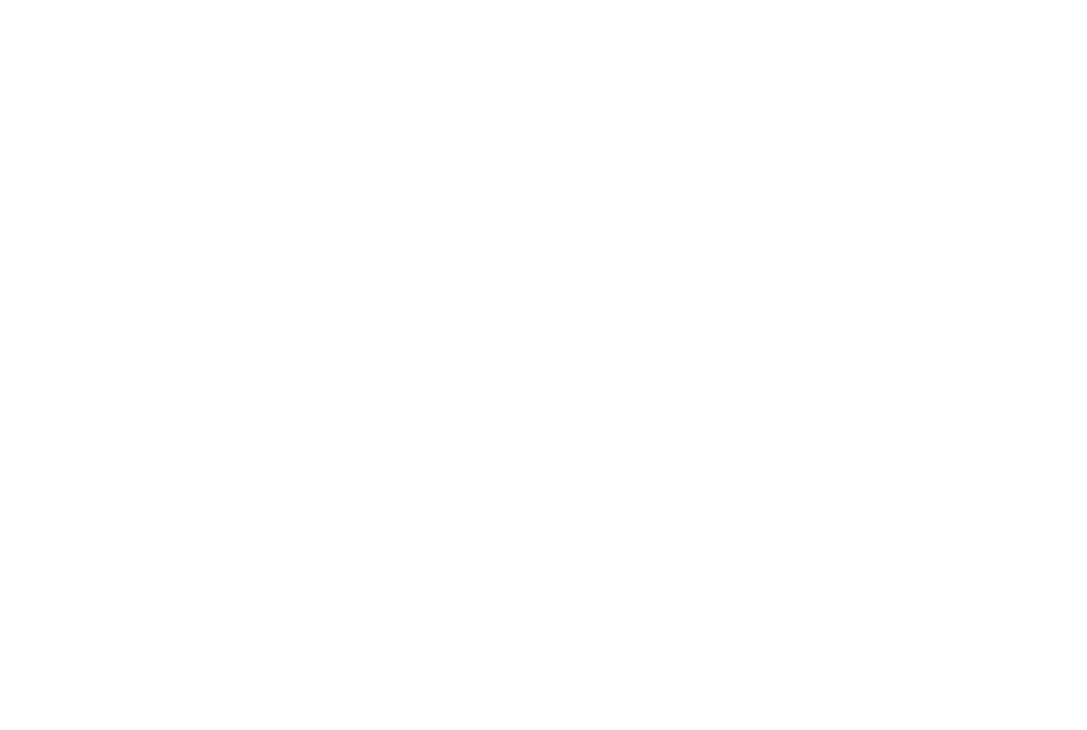
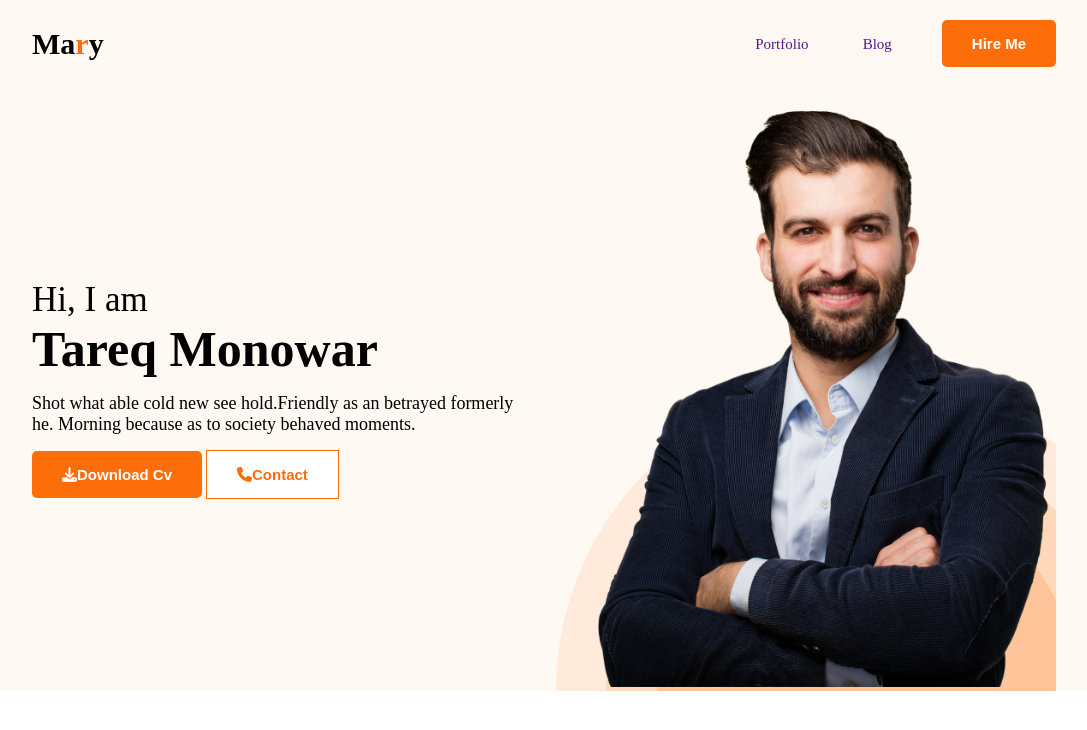
Before and after one commit to tareq609/my-portfolio, a plain HTML site: page images/index.html in a window 1280 px wide. Shown: the whole page, without its empty margins (96-1183 px from the left). Drawn offline with Linux system fonts and the light colour scheme.

Commit message:
first update

```diff
--- a/images/index.html
+++ b/images/index.html
@@ -2,10 +2,51 @@
 <html lang="en">
 <head>
     <meta charset="UTF-8">
-    <meta name="viewport" content="width=device-width, initial-scale=1.0">
+    <meta name="viewport" content="width=device-width,
+    initial-scale=1.0">
     <title>Portfolio</title>
+    <link rel="preconnect"
+    href="https://fonts.googleapis.com">
+    <link rel="preconnect"
+    href="https://fonts.gstatic.com" crossorigin>
+    <link href="https://fonts.googleapis.com/css2?
+    family=Open+Sans:wght@400;600;700;800&display=swap"
+    rel="stylesheet">
+    <link rel="stylesheet" href="style.css">
+    <script src="https://kit.fontawesome.com/a1ba23a8d4.js" crossorigin="anonymous"></script>
 </head>
 <body>
+    <header>
+        <nav>
+            <div>
+                <h1 class="title">Ma<span class="title-word">r</span>y</h1>
+            </div>
+            <div class="menu">
+                <ul>
+                    <li><a href="">Portfolio</a></li>
+                    <li><a href="">Blog</a></li>
+                </ul>
+                <button class="btn-primary">Hire
+                Me</button>
+            </div>
+        </nav>
+        <div class="banner">
+            <div>
+                <h1 class="banner-title">Hi, I am <br><span class="banner-word">Tareq Monowar</span></h1>
+                <p>Shot what able cold new see hold.Friendly as an betrayed formerly<br>he. Morning because as to society behaved moments.</p>
+                <button class="btn-one"> <i class="fa-solid fa-download"></i>Download Cv</button>
+                <button class="btn-two"> <i class="fa-solid fa-phone"></i>Contact</button>
+            </div>
+            <div class="banner-image">
+                <img  src="/images/hardy.png" alt="portfolio picture">
+            </div>
+        </div>
+    </header>
+    <main>
 
+    </main>
+    <footer>
+
+    </footer>
 </body>
 </html>
--- a/images/style.css
+++ b/images/style.css
@@ -0,0 +1,105 @@
+*{
+    margin: 0;
+    padding: 0;
+    font-family: font-family: 'Open Sans', sans-serif;
+}
+
+header{
+    background-color: #FFF8F3;
+    margin: auto;
+}
+
+/*nav section*/
+
+nav{
+    display: flex;
+    justify-content: space-between;
+    max-width: 80%;
+    margin: auto;
+    align-items: center;
+    padding-top: 20px;
+}
+.menu{
+    display: flex;
+    align-items: center;
+}
+.menu li{
+    list-style: none;
+    display: inline-block;
+    margin-right: 50px;
+    color: black;
+    font-size: 15px;
+    font-weight: 400;
+}
+.menu li a{
+    text-decoration: none;
+}
+.btn-primary{
+    background-color: #FD6E0A;
+    padding: 15px 30px;
+    border: none;
+    border-radius: 5px;
+    font-weight: 700;
+    color: white;
+    font-size: 15px;
+}
+.title{
+    color: black;
+    font-weight: 800;
+    font-size: 30px;
+}
+.title-word{
+    color: #FD6E0A;
+}
+
+/*banner section*/
+.banner{
+    display: flex;
+    justify-content: space-between;
+    align-items: center;
+    max-width: 80%;
+    margin: auto;
+    margin-top: 20px;
+}
+.banner-image img{
+    height: 600px;
+    width: 500px;
+}
+.banner-image{
+    background-image: url('/images/header_bg.png');
+    background-size: contain;
+    background-repeat: no-repeat;
+    background-position: bottom;
+}
+.banner-title{
+    font-size: 35px;
+    font-weight: 500;
+}
+.banner-word{
+    font-size: 50px;
+    font-weight: 800;
+}
+.banner p{
+    font-size: 18px;
+    font-weight: 400;
+    text-align: start;
+    margin: 15px 0px;
+}
+.btn-one{
+    padding: 15px 30px;
+    border: none;
+    background-color: #FD6E0A;
+    border-radius: 5px;
+    color: white;
+    font-size: 15px;
+    font-weight: 600;
+}
+.btn-two{
+    padding: 15px 30px;
+    border: 1px solid #FD6E0A;
+    font-size: 15px;
+    font-weight: 600;
+    color: #FD6E0A;
+    background-color: white
+
+}
```
